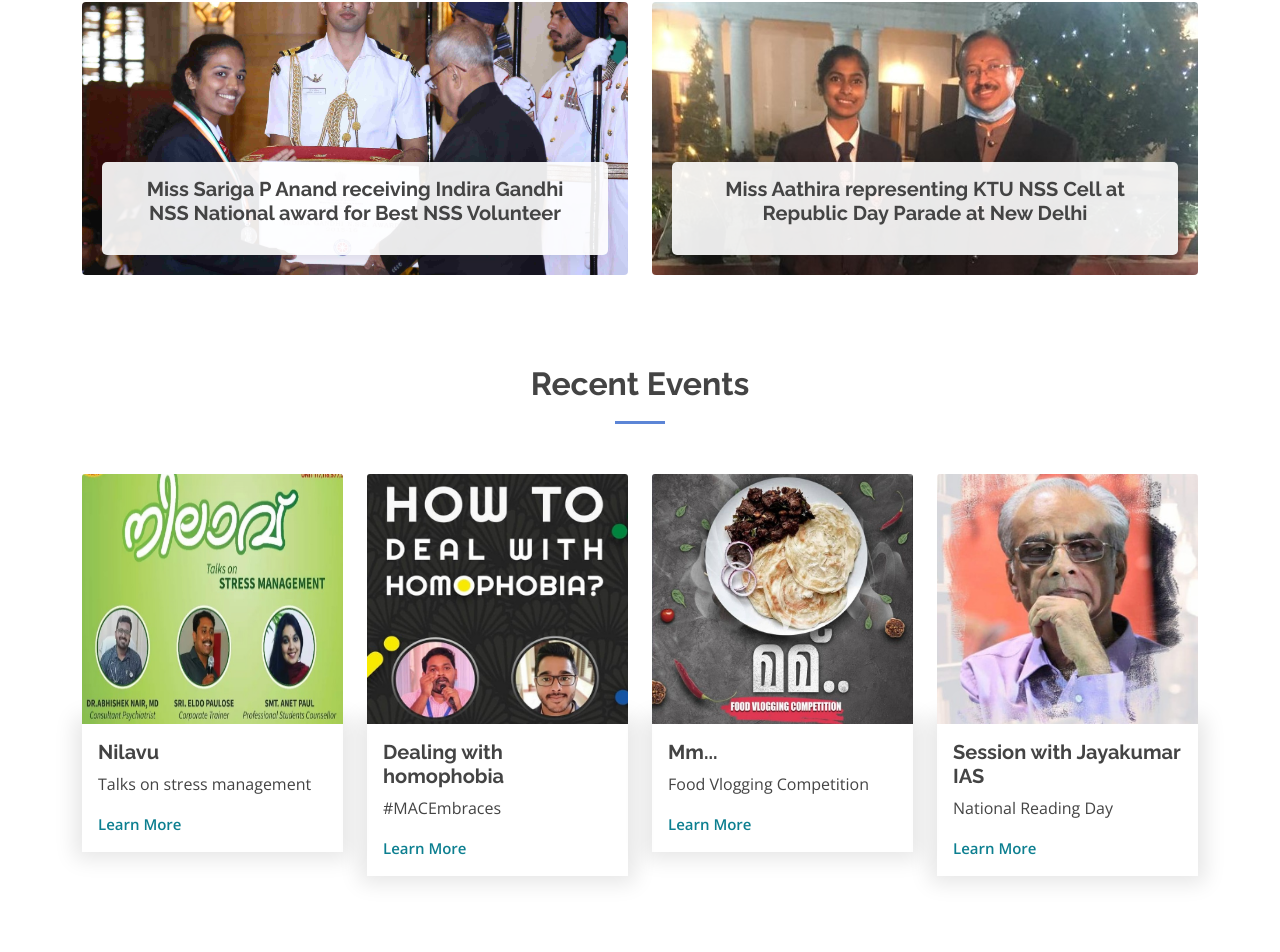
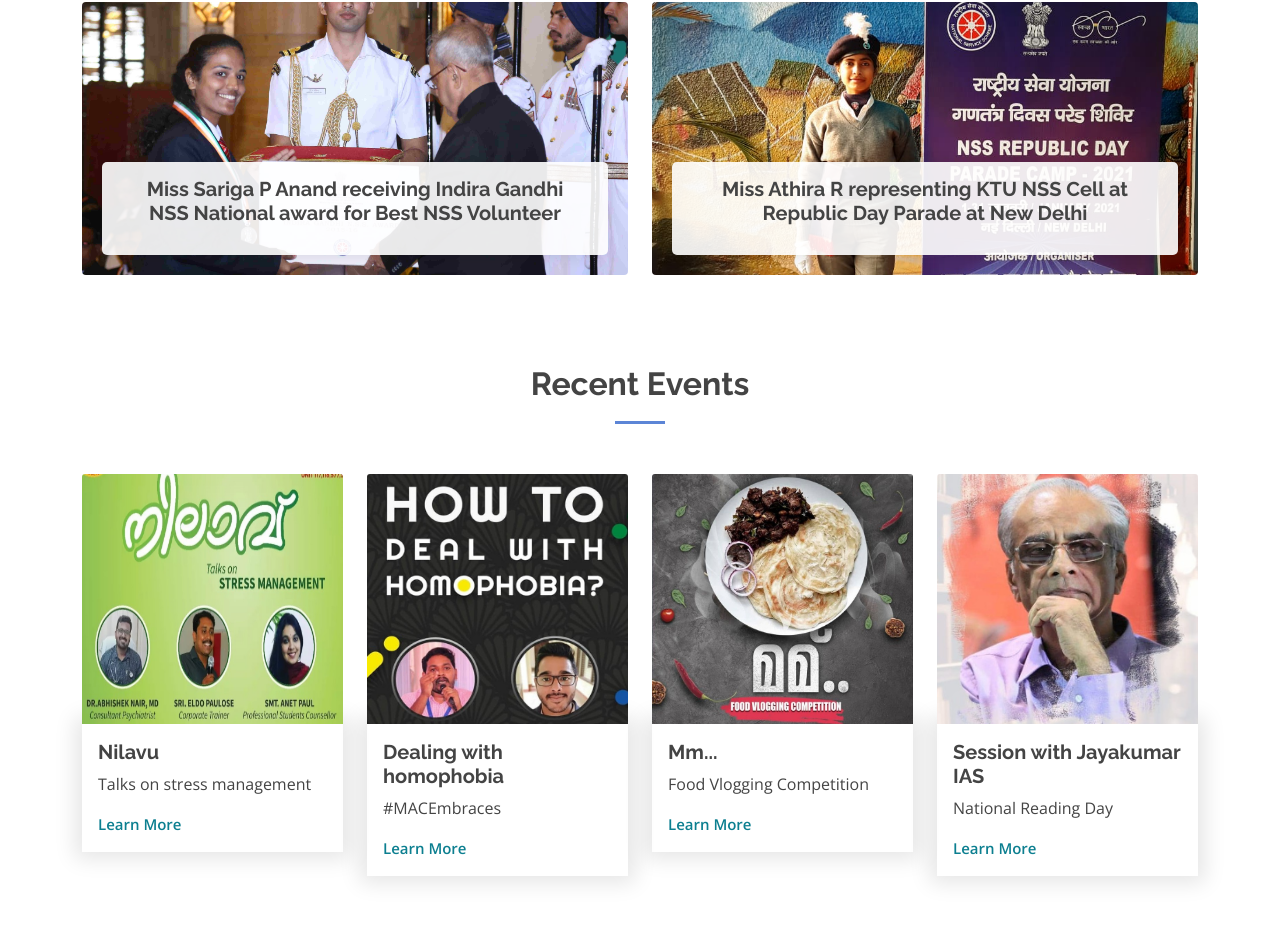
Before and after one commit to NSS-MACE/nss-web, a React (Create React App) app: page / in a window 1280 px wide. Shown: the part 1767-2719 px from the top of the page. Built offline with nearby package versions, Linux system fonts and the light colour scheme.

Commit message:
corrected typo, replaced image

```diff
--- a/src/components/Highlights.js
+++ b/src/components/Highlights.js
@@ -31,7 +31,7 @@ export default function Highlights(){
             <div className="col-md-6 d-flex align-items-stretch mt-4">
               <div className="card" style={{backgroundImage:'url("assets/img/award4.jpg")'}}>
                 <div className="card-body">
-                  <h5 className="card-title">Miss Aathira representing KTU NSS Cell at Republic Day Parade at New Delhi</h5>
+                  <h5 className="card-title">Miss Athira R representing KTU NSS Cell at Republic Day Parade at New Delhi</h5>
                 </div>
               </div>
             </div>
```
Also changed, not shown: public/assets/img/award4.jpg.
